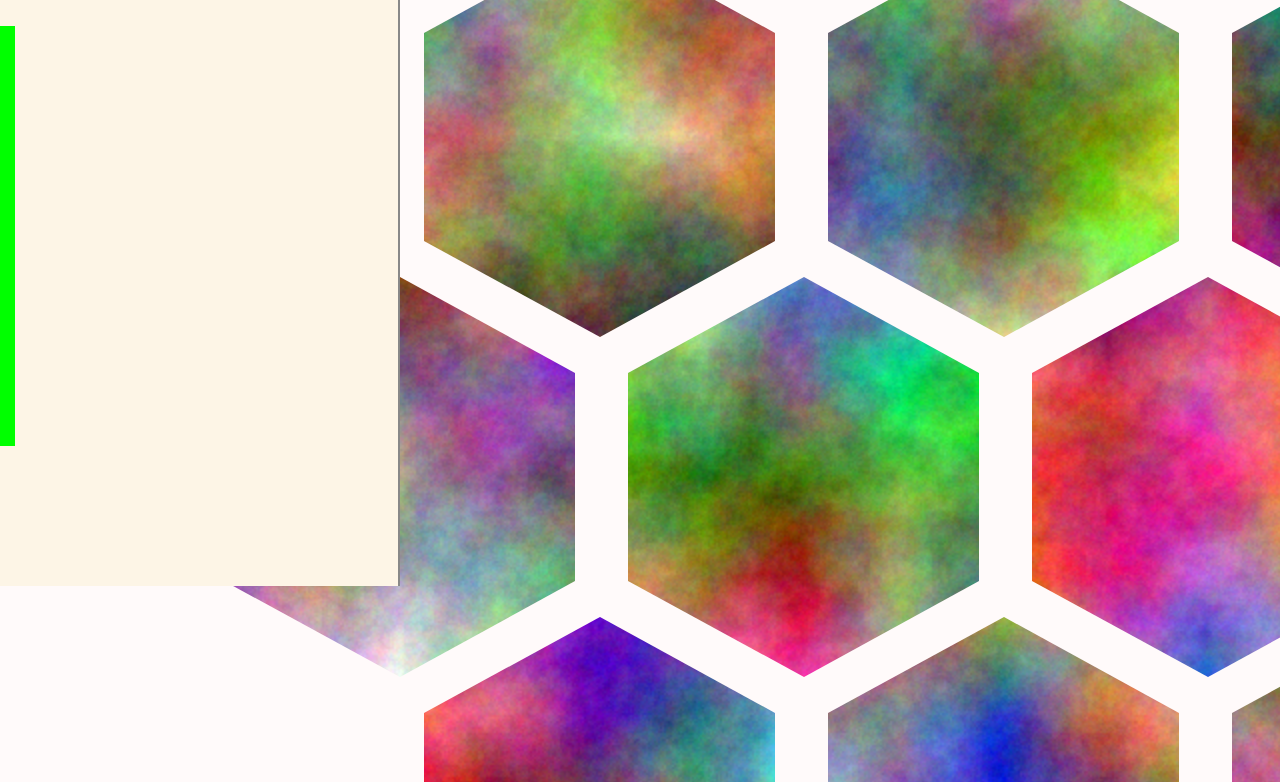
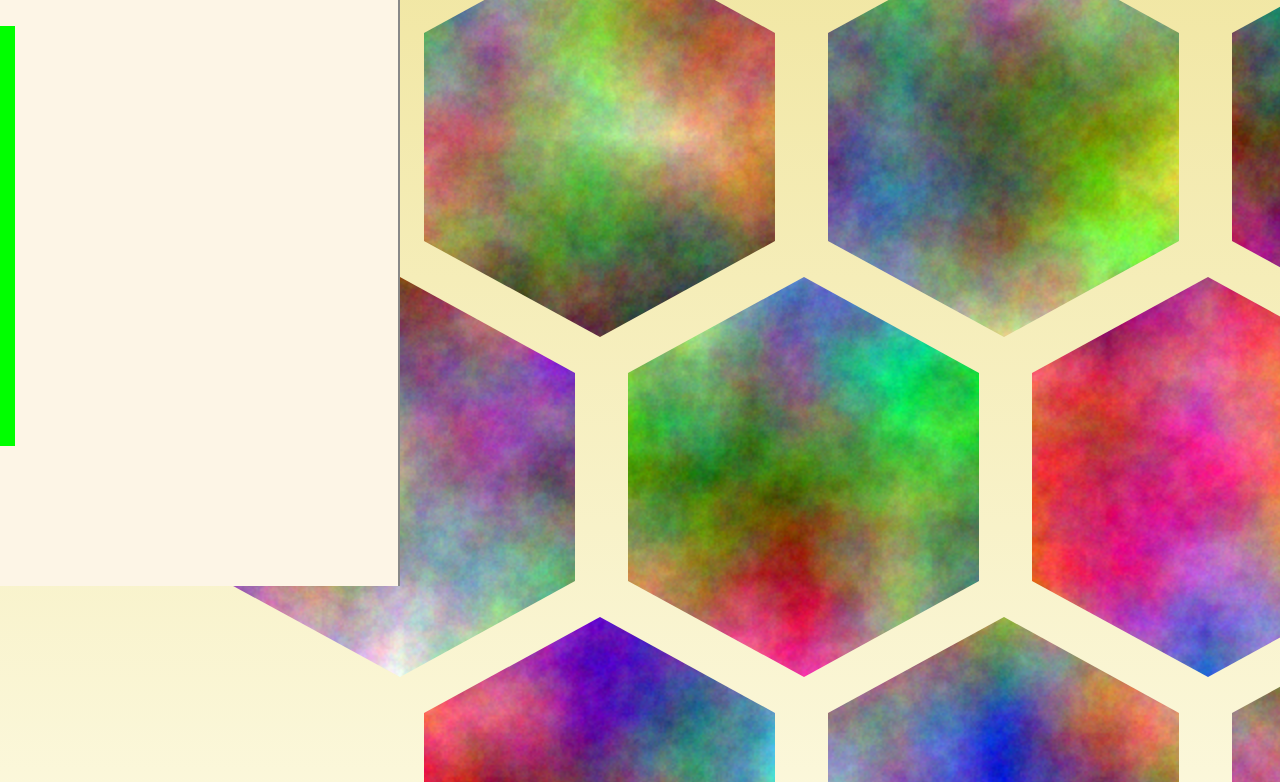
Before and after one commit to bcooley33/tenayacooley, a plain HTML site: page index.html in a window 1280 px wide. Shown: the part 214-996 px from the top of the page. Drawn offline with Linux system fonts and the light colour scheme.

Commit message:
Update style.css

```diff
--- a/style.css
+++ b/style.css
@@ -2,7 +2,10 @@
 @import url('https://fonts.googleapis.com/css?family=Raleway');
 
 body {
-	background: #FFFAFA;
+	background: #efe397;
+	background: -moz-linear-gradient(top, #efe397 0%, #fefcea 100%);
+	background: -webkit-linear-gradient(top, #efe397 0%,#fefcea 100%);
+	background: linear-gradient(to bottom, #efe397 0%,#fefcea 100%);
 }
 
 a {
```
